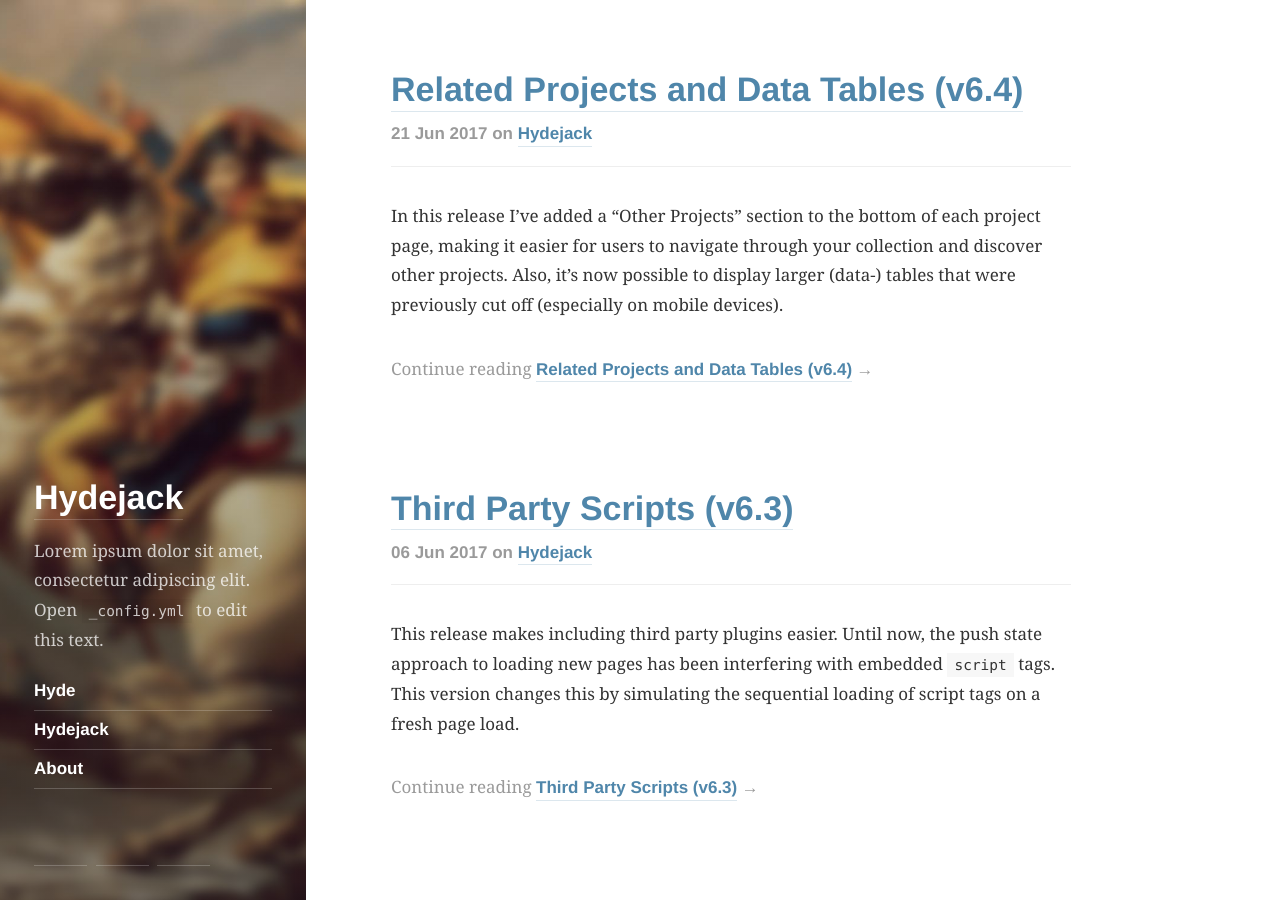
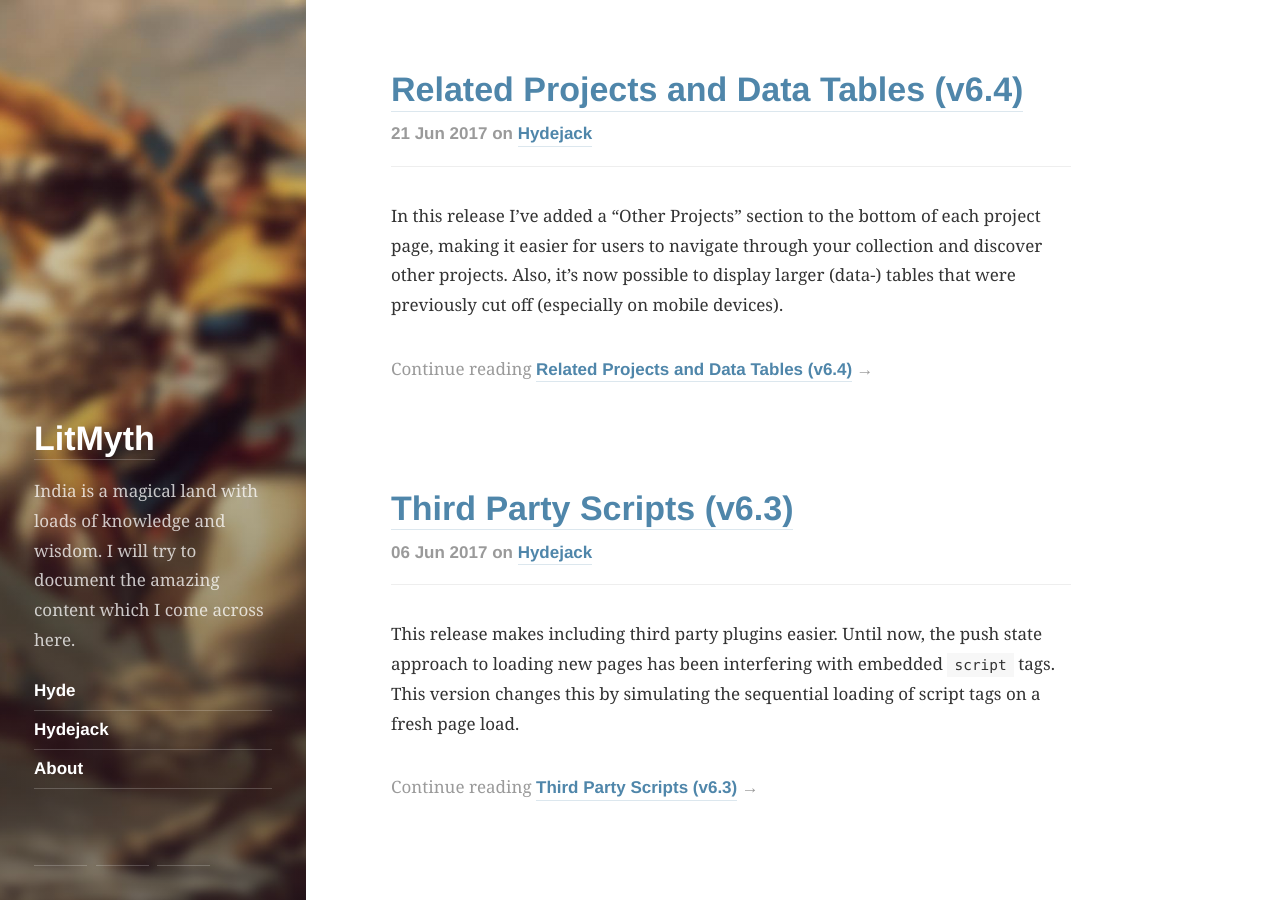
Before and after one commit to yashkumarsharma/blog, a Jekyll site: the page built from index.html, in a window 1280 px wide and 900 px high. Built offline with Jekyll 4.4.1, drawn with Linux system fonts in a browser that asks for light colours; nearby versions of some CDN libraries; the list of posts is cut into pages by our own code.

Commit message:
Minor updates in config file.

```diff
--- a/_config.yml
+++ b/_config.yml
@@ -2,24 +2,23 @@
 #  User configuration
 # -----------------------------------------------------------------------------
 
-title:               Hydejack
+title:               LitMyth
 
 # The unique resource location of your page.
 # Set to `https://<username>.github.io` when hosting on GitHub Pages
-url:                 https://qwtel.com
+url:                 http://litmyth.com
 
 # Set to '' when hosting a blog on GitHub Pages, ie on `//<username>.github.io`
 # Set to '/<reponame>' when using the `gh-pages` branch of a repository
 baseurl:             ''
 
 # A very short description of your page
-tagline:             A pretentious two-column Jekyll theme.
+tagline:             Excerpts from rich ancient history of India.
 
 # A short description of the page, used in the sidebar and as fallback for the meta description tag.
 # Markdown enabled, but don't use more than one paragraph (enforced by `>`)
 description:         >
-  Lorem ipsum dolor sit amet, consectetur adipiscing elit.
-  Open `_config.yml` to edit this text.
+  India is a magical land with loads of knowledge and wisdom. I will try to document the amazing content which I come across here.
 
 # This should be the same author as first entry in `_data/authors.yml`
 author:
```
